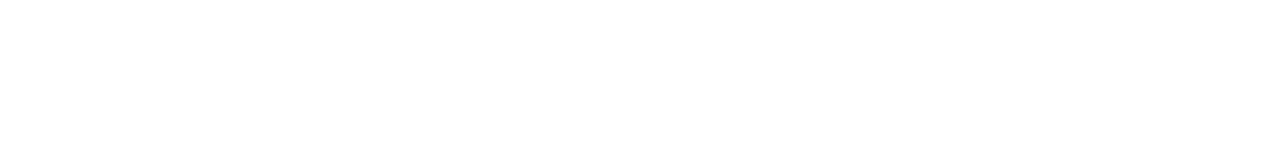
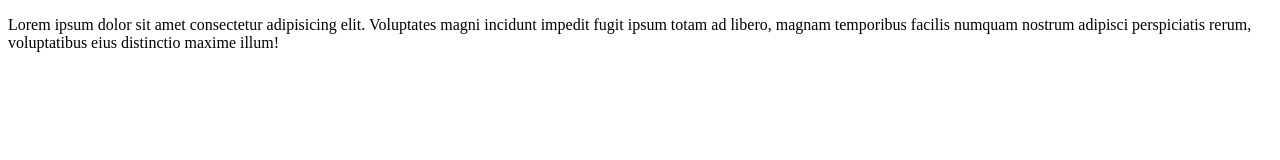
Before and after one commit to MohammadAllameh/project, a plain HTML site: page About.html in a window 1280 px wide. Drawn offline with Linux system fonts and the light colour scheme.

Commit message:
add P tag about page

```diff
--- a/About.html
+++ b/About.html
@@ -5,6 +5,6 @@
         <title>About Page</title>
     </head>
     <body>
-
+        <P>Lorem ipsum dolor sit amet consectetur adipisicing elit. Voluptates magni incidunt impedit fugit ipsum totam ad libero, magnam temporibus facilis numquam nostrum adipisci perspiciatis rerum, voluptatibus eius distinctio maxime illum!</P>
     </body>
 </html>
```
